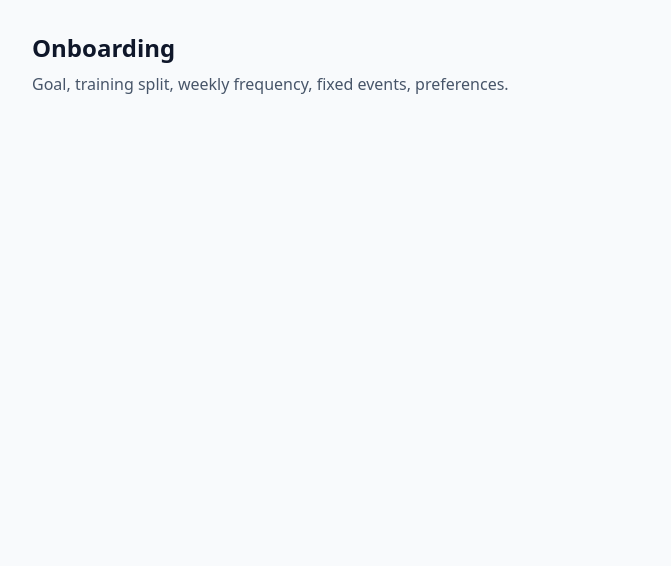
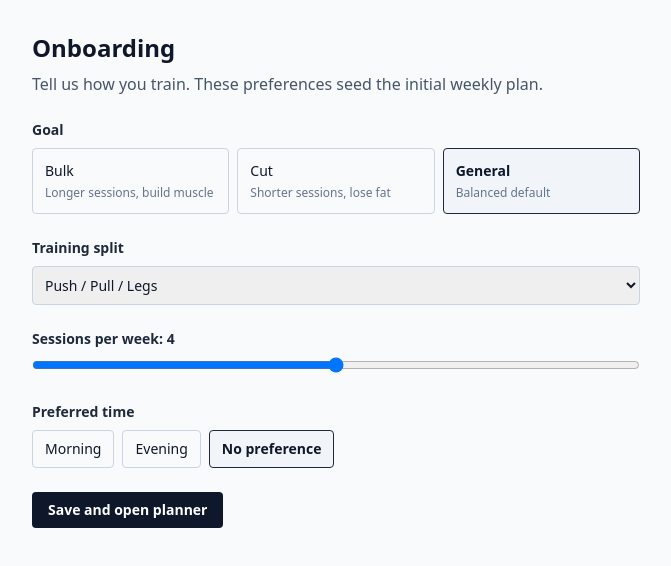
Before and after one commit to ycaptain/fitplan, a Next.js app in the folder frontend/: page /onboarding in a window 1280 px wide. Shown: the top 566 px of the page, without its empty margins (304-975 px from the left). Built offline with nearby package versions, Linux system fonts and the light colour scheme.

Commit message:
feat(frontend): replace onboarding placeholder with a real preferences form

```diff
--- a/frontend/app/onboarding/page.tsx
+++ b/frontend/app/onboarding/page.tsx
@@ -1,10 +1,166 @@
+"use client";
+
+import { useEffect, useState } from "react";
+import { useRouter } from "next/navigation";
+import {
+  DEFAULT_PREFS,
+  loadPrefs,
+  savePrefs,
+  type OnboardingPrefs,
+} from "@/lib/onboarding";
+import type { Goal, SplitName } from "@/lib/types";
+
+const GOALS: Array<{ value: Goal; label: string; hint: string }> = [
+  { value: "bulk", label: "Bulk", hint: "Longer sessions, build muscle" },
+  { value: "cut", label: "Cut", hint: "Shorter sessions, lose fat" },
+  { value: "general", label: "General", hint: "Balanced default" },
+];
+
+const SPLITS: Array<{ value: SplitName; label: string }> = [
+  { value: "ppl", label: "Push / Pull / Legs" },
+  { value: "upper_lower", label: "Upper / Lower" },
+  { value: "full_body", label: "Full Body" },
+];
+
+const TIMES: Array<{
+  value: OnboardingPrefs["preferred_time_of_day"];
+  label: string;
+}> = [
+  { value: "morning", label: "Morning" },
+  { value: "evening", label: "Evening" },
+  { value: "any", label: "No preference" },
+];
+
 export default function OnboardingPage() {
+  const router = useRouter();
+  const [prefs, setPrefs] = useState<OnboardingPrefs>(DEFAULT_PREFS);
+
+  useEffect(() => {
+    const saved = loadPrefs();
+    if (saved) setPrefs(saved);
+  }, []);
+
+  function submit(event: React.FormEvent) {
+    event.preventDefault();
+    savePrefs(prefs);
+    router.push("/plan");
+  }
+
   return (
     <main className="mx-auto max-w-2xl p-8">
       <h1 className="text-2xl font-semibold">Onboarding</h1>
       <p className="mt-2 text-slate-600">
-        Goal, training split, weekly frequency, fixed events, preferences.
+        Tell us how you train. These preferences seed the initial weekly plan.
       </p>
+
+      <form onSubmit={submit} className="mt-6 space-y-6">
+        <fieldset>
+          <legend className="text-sm font-semibold text-slate-800">Goal</legend>
+          <div className="mt-2 grid grid-cols-3 gap-2">
+            {GOALS.map((goal) => (
+              <label
+                key={goal.value}
+                className={[
+                  "cursor-pointer rounded border p-3 text-sm",
+                  prefs.goal === goal.value
+                    ? "border-slate-800 bg-slate-100 font-semibold"
+                    : "border-slate-300",
+                ].join(" ")}
+              >
+                <input
+                  type="radio"
+                  name="goal"
+                  value={goal.value}
+                  checked={prefs.goal === goal.value}
+                  onChange={() => setPrefs((p) => ({ ...p, goal: goal.value }))}
+                  className="sr-only"
+                />
+                <span className="block">{goal.label}</span>
+                <span className="mt-1 block text-xs font-normal text-slate-500">
+                  {goal.hint}
+                </span>
+              </label>
+            ))}
+          </div>
+        </fieldset>
+
+        <label className="block text-sm">
+          <span className="font-semibold text-slate-800">Training split</span>
+          <select
+            value={prefs.split}
+            onChange={(e) =>
+              setPrefs((p) => ({ ...p, split: e.target.value as SplitName }))
+            }
+            className="mt-2 w-full rounded border border-slate-300 p-2"
+          >
+            {SPLITS.map((split) => (
+              <option key={split.value} value={split.value}>
+                {split.label}
+              </option>
+            ))}
+          </select>
+        </label>
+
+        <label className="block text-sm">
+          <span className="font-semibold text-slate-800">
+            Sessions per week: {prefs.sessions_per_week}
+          </span>
+          <input
+            type="range"
+            min={2}
+            max={6}
+            value={prefs.sessions_per_week}
+            onChange={(e) =>
+              setPrefs((p) => ({
+                ...p,
+                sessions_per_week: Number(e.target.value),
+              }))
+            }
+            className="mt-2 w-full"
+          />
+        </label>
+
+        <fieldset>
+          <legend className="text-sm font-semibold text-slate-800">
+            Preferred time
+          </legend>
+          <div className="mt-2 flex gap-2">
+            {TIMES.map((time) => (
+              <label
+                key={time.value}
+                className={[
+                  "cursor-pointer rounded border px-3 py-2 text-sm",
+                  prefs.preferred_time_of_day === time.value
+                    ? "border-slate-800 bg-slate-100 font-semibold"
+                    : "border-slate-300",
+                ].join(" ")}
+              >
+                <input
+                  type="radio"
+                  name="preferred_time"
+                  value={time.value}
+                  checked={prefs.preferred_time_of_day === time.value}
+                  onChange={() =>
+                    setPrefs((p) => ({
+                      ...p,
+                      preferred_time_of_day: time.value,
+                    }))
+                  }
+                  className="sr-only"
+                />
+                {time.label}
+              </label>
+            ))}
+          </div>
+        </fieldset>
+
+        <button
+          type="submit"
+          className="rounded bg-slate-900 px-4 py-2 text-sm font-semibold text-white hover:bg-slate-700"
+        >
+          Save and open planner
+        </button>
+      </form>
     </main>
   );
 }
--- a/frontend/app/plan/page.tsx
+++ b/frontend/app/plan/page.tsx
@@ -1,11 +1,16 @@
 "use client";
 
-import { useState } from "react";
-import Calendar, { selectionToEvent, type SelectionDraft } from "@/components/Calendar";
+import { useEffect, useState } from "react";
+import Calendar, {
+  selectionToEvent,
+  type SelectionDraft,
+} from "@/components/Calendar";
 import { generatePlan, replan } from "@/lib/api";
+import { loadPrefs } from "@/lib/onboarding";
 import type {
   FixedEvent,
   GeneratePlanRequest,
+  Goal,
   Plan,
   ReplanDiff,
   ScheduledSession,
@@ -25,11 +30,24 @@ export default function PlanPage() {
   const [events, setEvents] = useState<FixedEvent[]>([]);
   const [split, setSplit] = useState<SplitName>("ppl");
   const [sessionsPerWeek, setSessionsPerWeek] = useState(4);
+  const [goal, setGoal] = useState<Goal>("general");
+  const [preferredTime, setPreferredTime] = useState<
+    "morning" | "evening" | "any"
+  >("any");
   const [plan, setPlan] = useState<Plan | null>(null);
   const [diff, setDiff] = useState<ReplanDiff | null>(null);
   const [pendingEvent, setPendingEvent] = useState<FixedEvent | null>(null);
   const [loading, setLoading] = useState(false);
   const [error, setError] = useState<string | null>(null);
+
+  useEffect(() => {
+    const prefs = loadPrefs();
+    if (!prefs) return;
+    setGoal(prefs.goal);
+    setSplit(prefs.split);
+    setSessionsPerWeek(prefs.sessions_per_week);
+    setPreferredTime(prefs.preferred_time_of_day);
+  }, []);
 
   function addEvent(draft: SelectionDraft) {
     const id = `evt-${Date.now()}`;
@@ -52,12 +70,12 @@ export default function PlanPage() {
 
   async function runGenerate() {
     const request: GeneratePlanRequest = {
-      goal: "general",
+      goal,
       split,
       sessions_per_week: sessionsPerWeek,
       fixed_events: events,
       preferences: {
-        preferred_time_of_day: "any",
+        preferred_time_of_day: preferredTime,
         max_session_duration_min: 90,
       },
     };
@@ -110,7 +128,9 @@ export default function PlanPage() {
 
   const lastStep = plan?.strategy_trace.at(-1);
   const overlappedIds = pendingEvent
-    ? plan?.sessions.filter((s) => sessionOverlapsEvent(s, pendingEvent)).map((s) => s.id) ?? []
+    ? (plan?.sessions
+        .filter((s) => sessionOverlapsEvent(s, pendingEvent))
+        .map((s) => s.id) ?? [])
     : [];
 
   return (
@@ -119,7 +139,8 @@ export default function PlanPage() {
         <h1 className="text-2xl font-bold">Weekly workout plan</h1>
         <p className="text-sm text-slate-700">
           1) Drag on the calendar to mark busy time. 2) Pick a split and click
-          Generate. 3) Add a new block that overlaps a workout to trigger replan.
+          Generate. 3) Add a new block that overlaps a workout to trigger
+          replan.
         </p>
       </header>
 
@@ -170,6 +191,15 @@ export default function PlanPage() {
             />
           </Field>
 
+          <p className="text-xs text-slate-600">
+            Goal: <span className="font-semibold capitalize">{goal}</span> ·
+            Time:{" "}
+            <span className="font-semibold capitalize">{preferredTime}</span>{" "}
+            <a href="/onboarding" className="underline">
+              edit
+            </a>
+          </p>
+
           <button
             type="button"
             onClick={runGenerate}
@@ -215,7 +245,9 @@ function Stats({
     );
   }
 
-  const movedCount = diff ? diff.moved.length + diff.added.length + diff.removed.length : 0;
+  const movedCount = diff
+    ? diff.moved.length + diff.added.length + diff.removed.length
+    : 0;
 
   return (
     <dl className="flex flex-wrap gap-x-6 gap-y-2 rounded border border-slate-300 bg-white px-4 py-2 text-sm text-slate-800">
@@ -245,8 +277,8 @@ function ConflictBanner({
   return (
     <div className="flex flex-wrap items-center justify-between gap-3 rounded border border-amber-400 bg-amber-100 px-4 py-3">
       <div className="text-sm text-amber-950">
-        New block on {DAY_LABELS[event.day_of_week]} {event.start}-{event.end} conflicts
-        with <span className="font-semibold">{target}</span>.
+        New block on {DAY_LABELS[event.day_of_week]} {event.start}-{event.end}{" "}
+        conflicts with <span className="font-semibold">{target}</span>.
       </div>
       <div className="flex gap-2">
         <button
@@ -278,7 +310,13 @@ function Stat({ label, value }: { label: string; value: string }) {
   );
 }
 
-function Field({ label, children }: { label: string; children: React.ReactNode }) {
+function Field({
+  label,
+  children,
+}: {
+  label: string;
+  children: React.ReactNode;
+}) {
   return (
     <label className="block space-y-1 text-sm text-slate-800">
       <span>{label}</span>
--- /dev/null
+++ b/frontend/lib/onboarding.ts
@@ -0,0 +1,32 @@
+import type { Goal, SplitName } from "./types";
+
+export interface OnboardingPrefs {
+  goal: Goal;
+  split: SplitName;
+  sessions_per_week: number;
+  preferred_time_of_day: "morning" | "evening" | "any";
+}
+
+const STORAGE_KEY = "fitplan.onboarding";
+
+export const DEFAULT_PREFS: OnboardingPrefs = {
+  goal: "general",
+  split: "ppl",
+  sessions_per_week: 4,
+  preferred_time_of_day: "any",
+};
+
+export function savePrefs(prefs: OnboardingPrefs) {
+  window.localStorage.setItem(STORAGE_KEY, JSON.stringify(prefs));
+}
+
+export function loadPrefs(): OnboardingPrefs | null {
+  try {
+    const raw = window.localStorage.getItem(STORAGE_KEY);
+    if (!raw) return null;
+    const parsed = JSON.parse(raw) as Partial<OnboardingPrefs>;
+    return { ...DEFAULT_PREFS, ...parsed };
+  } catch {
+    return null;
+  }
+}
```
